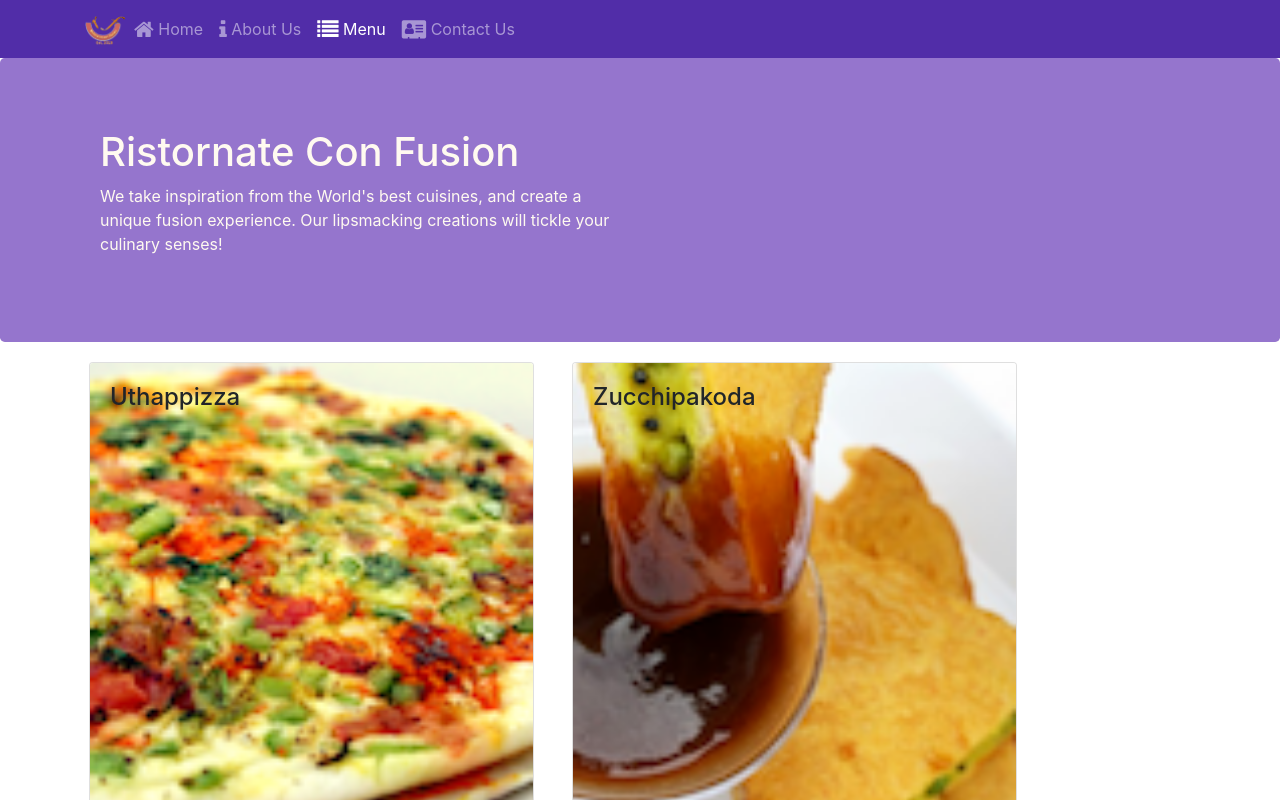
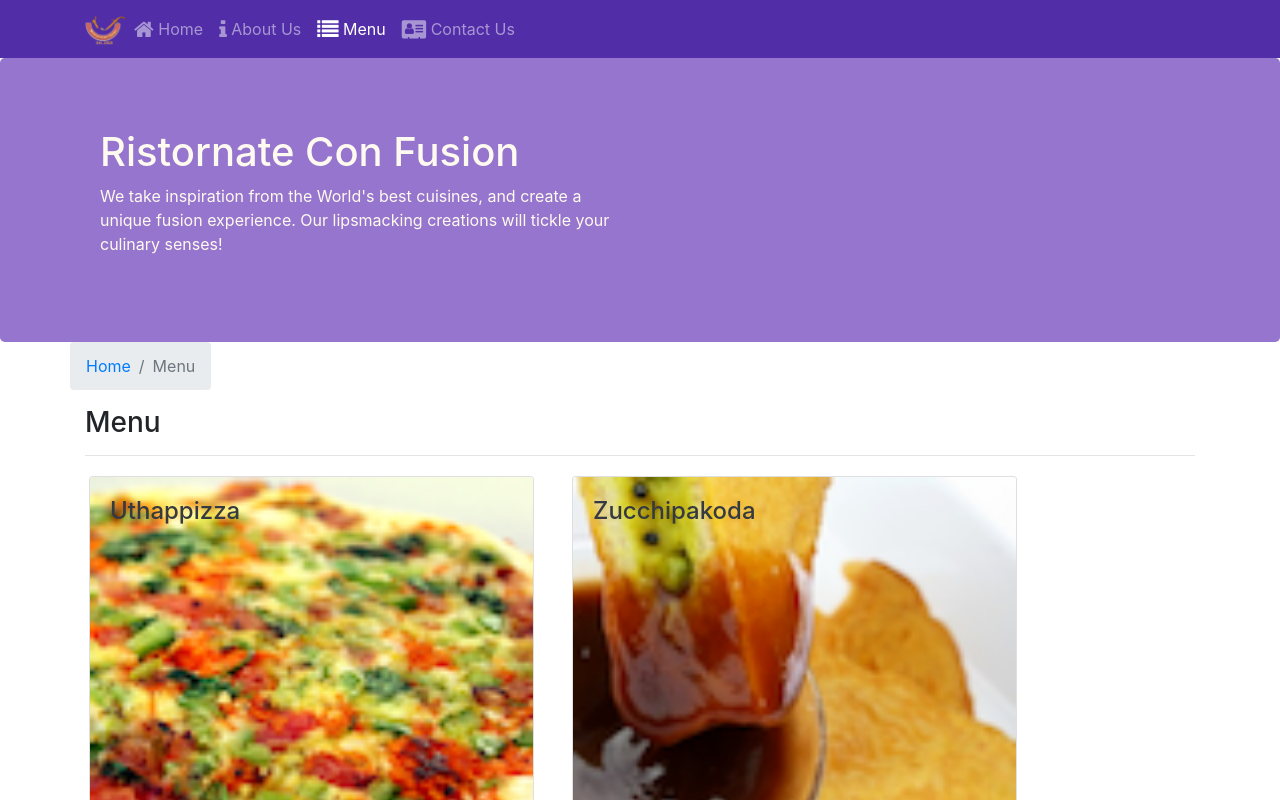
Before and after one commit to aadi2057/ReactApp, a React (Create React App) app: page /menu in a window 1280 px wide. Shown: the top 800 px of the page. Built offline with nearby package versions, Linux system fonts and the light colour scheme.

Commit message:
Single Page Applications Part 2

```diff
--- a/src/components/ContactComponent.js
+++ b/src/components/ContactComponent.js
@@ -1,8 +1,23 @@
 import React from 'react';
+import {BreadcrumbItem, Breadcrumb} from 'reactstrap';
+import { Link } from 'react-router-dom';
+
 
 function Contact(props) {
     return(
         <div className="container">
+            <div className="row">
+                <Breadcrumb>
+                    <BreadcrumbItem>
+                    <Link to="/home">Home</Link>
+                    </BreadcrumbItem>
+                    <BreadcrumbItem active>Contact Us</BreadcrumbItem>
+                </Breadcrumb>
+                <div className="col-12">
+                    <h3>Contact Us</h3>
+                    <hr/>
+            </div>
+        </div>
             <div className="row row-content">
                 <div className="col-12">
                 <h3>Location Information</h3>
--- a/src/components/MainComponent.js
+++ b/src/components/MainComponent.js
@@ -21,14 +21,10 @@ class Main extends Component {
       comments: COMMENTS,
       promotions: PROMOTIONS,
       leaders: LEADERS,
-      selectedDish: null
+
     };
   }
-  onClick(dish){
-    this.setState({
-      selectedDish: dish
-    });
-  }
+
 
   render(){
     const HomePage = () => {
@@ -39,13 +35,22 @@ class Main extends Component {
 
       )
     }
+
+    const DishWithId = ({match}) => {
+      return(
+        <Detail dish={this.state.dishes.filter((dish) => dish.id === parseInt(match.params.dishId, 10))[0]}
+              comments={this.state.comments.filter((comment) => comment.dishId === parseInt(match.params.dishId))}></Detail>
+      );
+    }
+
     return (
 
       <div className=" text-left" expand="lg">
         <Header></Header>
         <Switch>
           <Route path='/home' component={HomePage}></Route>
-          <Route exact path="/menu" component={() => <Menu dishes={this.state.dishes} onClick={this.onClick.bind(this)}/>} />
+          <Route exact path="/menu" component={() => <Menu dishes={this.state.dishes} />} />
+          <Route path="/menu/:dishId" component={DishWithId}/>
           <Route exact path="/contactus" component={Contact}/>
           <Redirect to='/home' />
         </Switch>
--- a/src/components/MenuComponent.js
+++ b/src/components/MenuComponent.js
@@ -1,29 +1,43 @@
 import React from 'react';
 import { render } from '@testing-library/react';
-import { Card, CardImg, CardImgOverlay, CardTitle } from 'reactstrap';
-
+import { Card, CardImg, CardImgOverlay, CardTitle, Breadcrumb, BreadcrumbItem } from 'reactstrap';
+import { Link } from 'react-router-dom';
 
     function RenderMenuItem({dish, onClick}) {
       return(
-                <Card onClick={() => onClick(dish.id)}>
-                  <CardImg width="100%" src={dish.image} alt={dish.name} />
-                  <CardImgOverlay>
-                    <CardTitle><h4>{dish.name}</h4></CardTitle>
-                  </CardImgOverlay>
-                </Card>
+          <Card>
+            <Link to={`/menu/${dish.id}`}>
+              <CardImg width="100%" src={dish.image} alt={dish.name} />
+              <CardImgOverlay>
+                <CardTitle><h4 className="text-dark">{dish.name}</h4></CardTitle>
+              </CardImgOverlay>
+            </Link>
+          </Card>
       );
     }
     const Menu = (props) => {
       const menu = props.dishes.map((dish) => {
         return (
           <div key={dish.id} className="col-12 col-md-5 m-1">
-            <RenderMenuItem dish={dish} onClick={props.onClick}></RenderMenuItem>
+            <RenderMenuItem dish={dish}></RenderMenuItem>
           </div>
         );
     });
 
     return (
-      <div className="container mt-3">
+      <div className="container">
+        <div className="row">
+          <Breadcrumb>
+            <BreadcrumbItem>
+              <Link to="/home">Home</Link>
+            </BreadcrumbItem>
+            <BreadcrumbItem active>Menu</BreadcrumbItem>
+          </Breadcrumb>
+          <div className="col-12">
+            <h3>Menu</h3>
+            <hr/>
+          </div>
+        </div>
         <div className="row">
 
               {menu}
--- a/src/components/dishDetailComponent.js
+++ b/src/components/dishDetailComponent.js
@@ -1,6 +1,6 @@
 import React from 'react';
-import {Card, CardImg, CardTitle, CardText, CardBody} from 'reactstrap';
-
+import {Card, CardImg, CardTitle, CardText, CardBody, Breadcrumb, BreadcrumbItem} from 'reactstrap';
+import { Link } from 'react-router-dom';
 
 
     function RenderDish({dish}){
@@ -23,13 +23,13 @@ import {Card, CardImg, CardTitle, CardText, CardBody} from 'reactstrap';
         );
       }
     }
-    function RenderComments({dish}){
+    function RenderComments({comments}){
 
-      if(dish != null) {
-        const commentsList = dish.comments.map((comment) => {
+      if(comments != null) {
+        const commentsList = comments.map((comment) => {
           return(
 
-            <li key={comment.id} >
+            <li key={comment.dishId} >
                 <p>{comment.comment}</p>
 
                 <p >-- {comment.author}, {
@@ -62,12 +62,25 @@ import {Card, CardImg, CardTitle, CardText, CardBody} from 'reactstrap';
       return(
         <div className="container">
           <div className="row">
+            <Breadcrumb>
+
+              <BreadcrumbItem>
+                <Link to="/menu">Menu</Link>
+              </BreadcrumbItem>
+              <BreadcrumbItem active>{props.dish.name}</BreadcrumbItem>
+            </Breadcrumb>
+            <div className="col-12">
+              <h3>{props.dish.name}</h3>
+              <hr/>
+            </div>
+          </div>
+          <div className="row">
 
             <div className="col-md-5 m-1">
               <RenderDish dish={props.dish}></RenderDish>
             </div>
             <div className="col-md-5 m-1 d-flex">
-              <RenderComments dish={props.dish}></RenderComments>
+              <RenderComments comments={props.comments}></RenderComments>
             </div>
           </div>
         </div>
```
